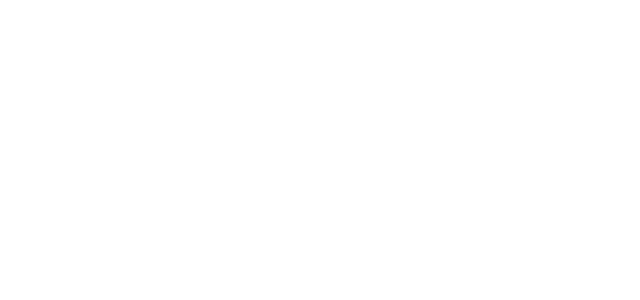
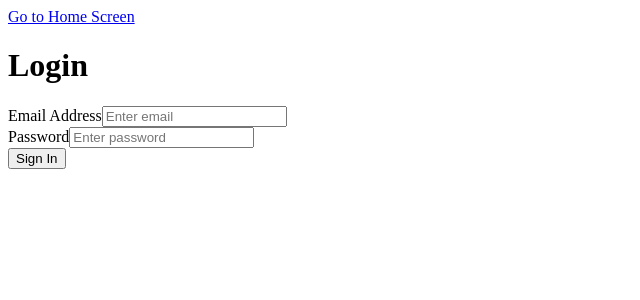
Before and after one commit to mirsadikov/DinnerChamp, a React (Create React App) app in the folder website/: page /auth in a window 1280 px wide. Shown: the top 300 px of the page, without its empty margins (0-640 px from the left). Built offline with nearby package versions, Linux system fonts and the light colour scheme.

Commit message:
setup: router and redux

```diff
--- a/website/package.json
+++ b/website/package.json
@@ -1,14 +1,20 @@
 {
   "name": "website",
   "version": "0.1.0",
+  "proxy": "http://localhost:5001",
   "private": true,
   "dependencies": {
+    "@reduxjs/toolkit": "^1.9.1",
     "@testing-library/jest-dom": "^5.16.5",
     "@testing-library/react": "^13.4.0",
     "@testing-library/user-event": "^13.5.0",
+    "axios": "^1.2.2",
     "react": "^18.2.0",
     "react-dom": "^18.2.0",
+    "react-redux": "^8.0.5",
+    "react-router-dom": "^6.6.1",
     "react-scripts": "5.0.1",
+    "redux": "^4.2.0",
     "web-vitals": "^2.1.4"
   },
   "scripts": {
--- /dev/null
+++ b/website/src/Actions/restaurantActions.js
@@ -0,0 +1,30 @@
+import axios from 'axios';
+import { RESTAURANT_LOGIN_FAIL, RESTAURANT_LOGIN_REQUEST, RESTAURANT_LOGIN_SUCCESS } from '../constants.js';
+
+export const login = (email, password) => async (dispatch) => {
+  try {
+    dispatch({
+      type: RESTAURANT_LOGIN_REQUEST,
+    });
+
+    const config = {
+      headers: {
+        'Content-Type': 'application/json',
+      },
+    };
+
+    const { data } = await axios.post('/api/restaurant/login', { email, password }, config);
+
+    dispatch({
+      type: RESTAURANT_LOGIN_SUCCESS,
+      payload: data,
+    });
+
+    localStorage.setItem('restaurantInfo', JSON.stringify(data));
+  } catch (error) {
+    dispatch({
+      type: RESTAURANT_LOGIN_FAIL,
+      payload: error.response && error.response.data.message ? error.response.data.message : error.message,
+    });
+  }
+};
--- a/website/src/App.js
+++ b/website/src/App.js
@@ -1,7 +1,15 @@
+import { Routes, Route } from 'react-router-dom';
 import './App.css';
+import AuthScreen from './Screens/LoginScreen';
+import HomeScreen from './Screens/HomeScreen';
 
 function App() {
-  return <div className="App"></div>;
+  return (
+    <Routes>
+      <Route path="/" element={<HomeScreen />} />
+      <Route path="/auth" element={<AuthScreen />} />
+    </Routes>
+  );
 }
 
 export default App;
--- /dev/null
+++ b/website/src/Reducers/restaurantReducer.js
@@ -0,0 +1,14 @@
+import { RESTAURANT_LOGIN_FAIL, RESTAURANT_LOGIN_REQUEST, RESTAURANT_LOGIN_SUCCESS } from '../constants.js';
+
+export const restaurantLoginReducer = (state = {}, action) => {
+  switch (action.type) {
+    case RESTAURANT_LOGIN_REQUEST:
+      return { loading: true };
+    case RESTAURANT_LOGIN_SUCCESS:
+      return { loading: false, info: action.payload };
+    case RESTAURANT_LOGIN_FAIL:
+      return { loading: false, error: action.payload };
+    default:
+      return state;
+  }
+};
--- /dev/null
+++ b/website/src/Screens/HomeScreen.js
@@ -0,0 +1,10 @@
+import { Link } from "react-router-dom";
+
+export default function HomeScreen() {
+  return (
+    <div>
+      <h1>Home Screen</h1>
+      <Link to="/auth">Go to Auth Screen</Link>
+    </div>
+  );
+}
--- /dev/null
+++ b/website/src/Screens/LoginScreen.js
@@ -0,0 +1,50 @@
+import { Link } from 'react-router-dom';
+import { useEffect, useState } from 'react';
+import { useDispatch, useSelector } from 'react-redux';
+import { useNavigate } from 'react-router-dom';
+import { login } from '../Actions/restaurantActions';
+
+export default function AuthScreen() {
+  const [email, setEmail] = useState('');
+  const [password, setPassword] = useState('');
+
+  const navigate = useNavigate();
+  const dispatch = useDispatch();
+
+  const user = useSelector((state) => state.restaurant);
+  const { loading, error, info } = user;
+
+  useEffect(() => {
+    if (info) {
+      navigate('/');
+    }
+  }, [info, navigate]);
+
+  const handleLogin = (e) => {
+    e.preventDefault();
+    dispatch(login(email, password));
+  };
+
+  return (
+    <div>
+      <Link to="/">Go to Home Screen</Link>
+      <h1>Login</h1>
+      {loading && <div>Loading...</div>}
+      {error && <div>{error}</div>}
+      <form onSubmit={handleLogin}>
+        <div>
+          <label htmlFor="email">Email Address</label>
+          <input type="email" id="email" placeholder="Enter email" value={email} onChange={(e) => setEmail(e.target.value)} />
+        </div>
+        <div>
+          <label htmlFor="password">Password</label>
+          <input type="password" id="password" placeholder="Enter password" value={password} onChange={(e) => setPassword(e.target.value)} />
+        </div>
+        <div>
+          <label />
+          <button type="submit">Sign In</button>
+        </div>
+      </form>
+    </div>
+  );
+}
--- /dev/null
+++ b/website/src/constants.js
@@ -0,0 +1,3 @@
+export const RESTAURANT_LOGIN_REQUEST = "RESTAURANT_LOGIN_REQUEST";
+export const RESTAURANT_LOGIN_SUCCESS = "RESTAURANT_LOGIN_SUCCESS";
+export const RESTAURANT_LOGIN_FAIL = "RESTAURANT_LOGIN_FAIL";
--- a/website/src/index.js
+++ b/website/src/index.js
@@ -1,10 +1,17 @@
 import React from 'react';
 import ReactDOM from 'react-dom/client';
 import App from './App';
+import { Provider } from 'react-redux';
+import { BrowserRouter } from 'react-router-dom';
+import store from './store';
 
 const root = ReactDOM.createRoot(document.getElementById('root'));
 root.render(
   <React.StrictMode>
-    <App />
-  </React.StrictMode>
+    <Provider store={store}>
+      <BrowserRouter>
+        <App />
+      </BrowserRouter>
+    </Provider>
+  </React.StrictMode>,
 );
--- /dev/null
+++ b/website/src/store.js
@@ -0,0 +1,17 @@
+import { configureStore } from '@reduxjs/toolkit';
+import { restaurantLoginReducer } from './Reducers/restaurantReducer';
+
+const restaurantInfoFromStorage = localStorage.getItem('restaurantInfo') ? JSON.parse(localStorage.getItem('restaurantInfo')) : null;
+
+const initialState = {
+  restaurant: { info: restaurantInfoFromStorage },
+};
+
+const store = configureStore({
+  reducer: {
+    restaurant: restaurantLoginReducer,
+  },
+  preloadedState: initialState,
+});
+
+export default store;
```
Also changed, not shown: 2 other files (tests, documents, lock files or other folders).
